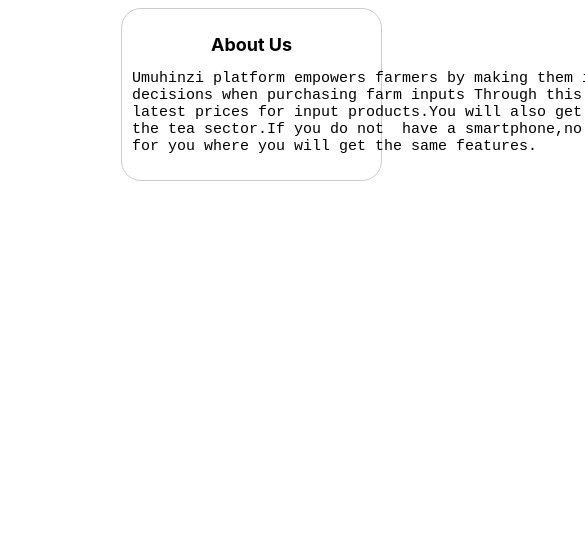
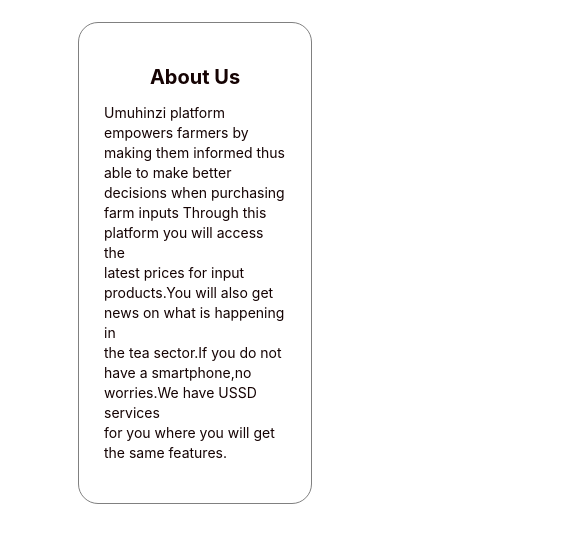
Before and after one commit to akirachix/Elites-Informational, a React (Create React App) app in the folder umuhinzi-react/: page / in a window 390 px wide. Shown: the top 542 px of the page, 585 px wide, since content can reach past the window. Built offline with nearby package versions, Linux system fonts and the light colour scheme.

Commit message:
added changes

```diff
--- a/umuhinzi-react/src/About/index.css
+++ b/umuhinzi-react/src/About/index.css
@@ -1,15 +1,32 @@
-.about {
+/* .about {
     text-align:center;
     border: 1px solid #ccc;
     /* box-shadow: 0 0 10px #39a23c1a; */
-    border-radius: 20px;
+    /* border-radius: 20px;
  padding: 60px;
  max-width: 700px;
- margin-left: 31%;
+ margin-left: 22%;
  margin-right: 2%;
  text-align: center;
  font-size: 15px;
  margin-top: 2%;
+} */ */
+
+h1{
+    text-align: center;
+
+}
+ .aboutus{
+  margin-left: 17px;
+  padding: 25px;
+  border: solid 1px grey;
+  margin-top: 22px;
+  border-radius: 20px;
+  font-size: 24px;
+  max-width: 800px;
+  color: rgb(21, 3, 3);
+  margin-left:31% ;
+  margin-right: 32% ;
 }
 
 #heading {
@@ -30,38 +47,69 @@
 }
 
 /* Media Queries for different screen sizes */
-@media only screen and (max-width: 320px) {
-    .about {
-        padding: 2px;
+@media (max-width: 480px) {
+    .aboutus {
+      margin-left: 10%;
+      margin-right: 10%;
+      font-size: 18px;
     }
+
     #heading {
-        font-size: 14px;
+      font-size: 18px;
     }
-    p {
-        font-size: 10px;
-        line-height: 14px;
-    }
-}
-@media only screen and (max-width: 480px) {
-    .about {
-        padding: 5px;
-    }
-    #heading {
-        font-size: 16px;
-    }
+
     p {
       font-size: 12px;
       line-height: 18px;
     }
   }
 
-@media only screen and (max-width: 768px) {
-    .about {
-        padding: 10px;
+@media (max-width: 720px) {
+  h1 {
+    text-align: center;
   }
+
+  .aboutus {
+    margin-left: 17px;
+    padding: 25px;
+    border: solid 1px grey;
+    margin-top: 22px;
+    border-radius: 20px;
+    font-size: 20px;
+    max-width: 100%;
+    color: rgb(21, 3, 3);
+    margin-left: 5%;
+    margin-right: 5%;
+  }
+
   #heading {
-        font-size: 18px;
+    font-weight: bold;
+    font-size: 22px;
+    margin-bottom: 10px;
+    text-align: center;
   }
+
+  p {
+    font-size: 14px;
+    line-height: 22px;
+    margin-bottom: 15px;
+  }
+
+  p br {
+    margin-bottom: 8px;
+  }
+}
+  @media (max-width: 768px) {
+    .aboutus {
+      margin-left: 20%;
+      margin-right: 20%;
+      font-size: 20px;
+    }
+
+    #heading {
+      font-size: 20px;
+    }
+
     p {
       font-size: 14px;
       line-height: 20px;
--- a/umuhinzi-react/src/About/index.js
+++ b/umuhinzi-react/src/About/index.js
@@ -1,15 +1,15 @@
 import './index.css';
 
 const About = () => (
-    <div className='about'>
+    <div className='aboutus'>
         <h2 id="heading">About Us</h2>
-        <pre>
+        <p>
         Umuhinzi platform empowers farmers by making them informed thus able to make better<br/>
         decisions when purchasing farm inputs Through this platform you will access the <br/>
         latest prices for input products.You will also get news on what is happening in<br/>
         the tea sector.If you do not  have a smartphone,no worries.We have USSD services<br/>
         for you where you will get the same features.
-        </pre>
+        </p>
 
     </div>
 );
```
Lines whose indentation alone changed are shown as unchanged.
